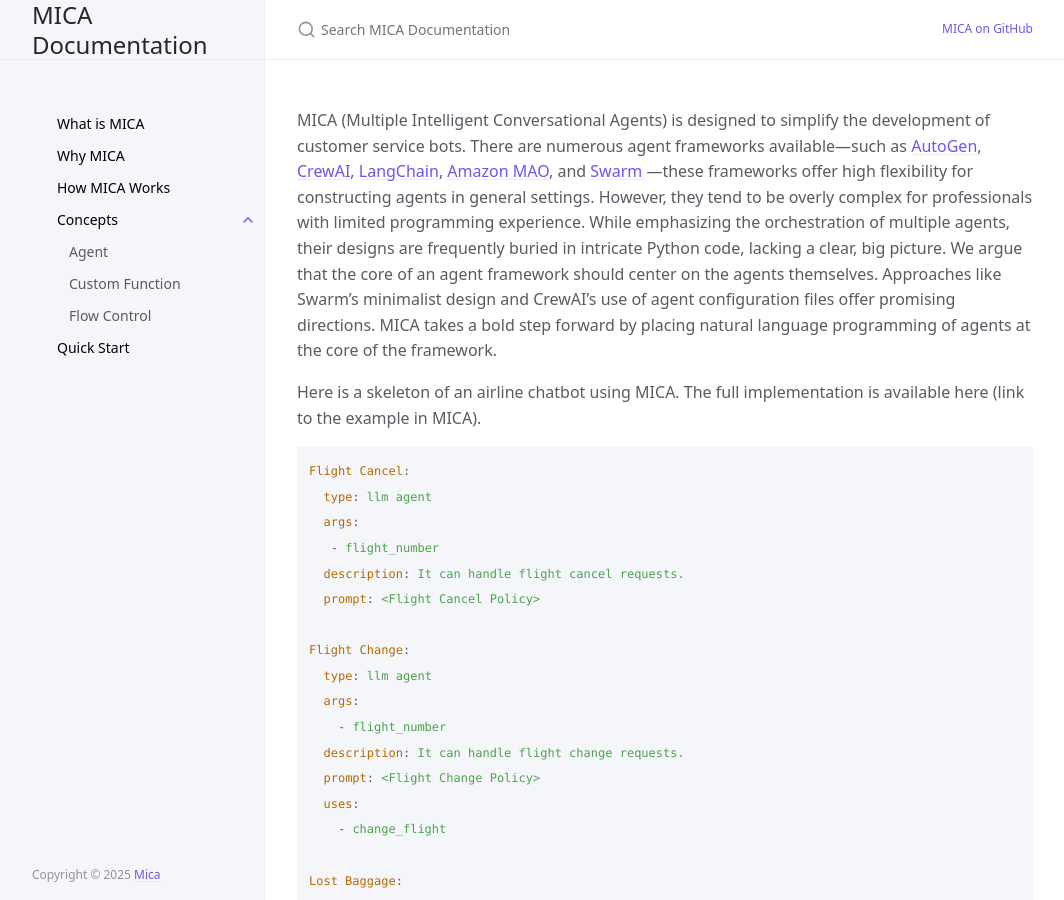
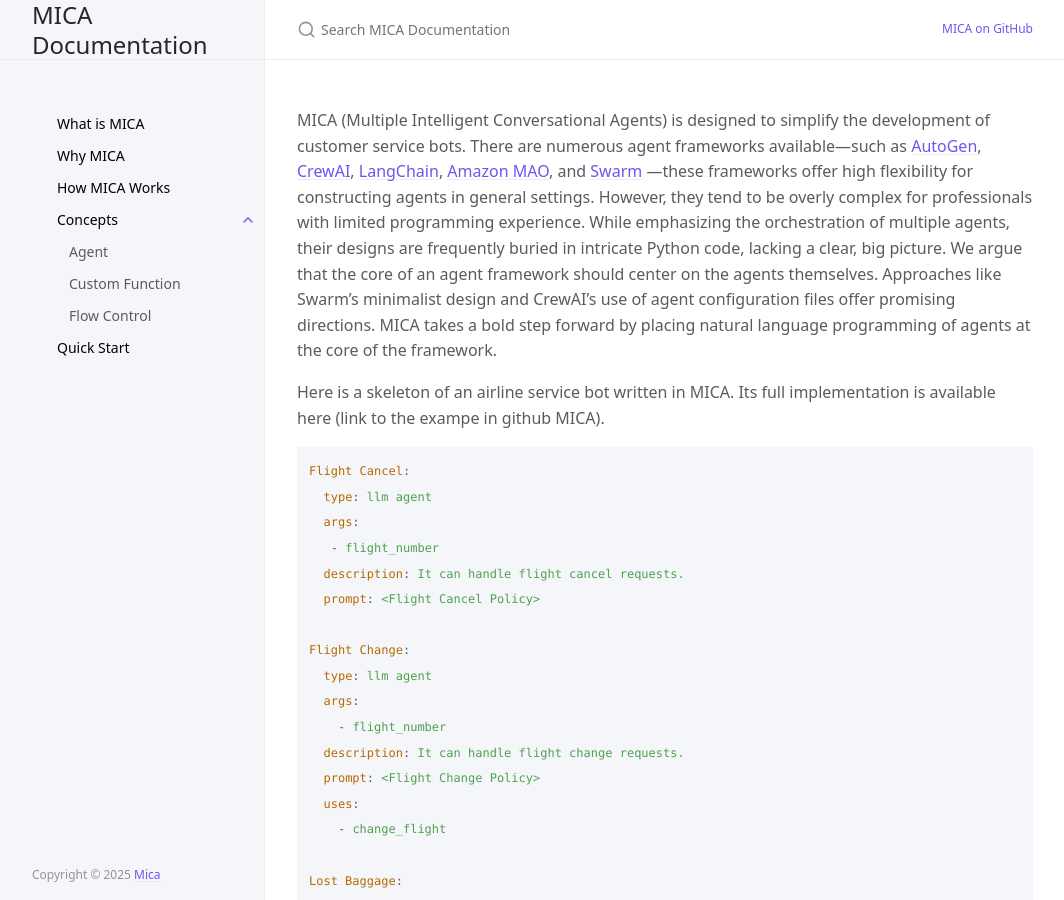
Before and after one commit to Mica-labs/Mica-labs.github.io, a Jekyll site: the page built from index.md, in a window 1280 px wide and 900 px high. Shown: the whole window, without its empty margins (107-1171 px from the left). Built offline with Jekyll 4.4.1, drawn with Linux system fonts in a browser that asks for light colours; cached includes are drawn as plain includes.

Commit message:
Update index.md

````diff
--- a/index.md
+++ b/index.md
@@ -9,7 +9,7 @@ permalink: /
 MICA (Multiple Intelligent Conversational Agents) is designed to simplify the development of customer service bots. There are numerous agent frameworks available—such as [AutoGen](https://github.com/microsoft/autogen), [CrewAI](https://github.com/crewAIInc/crewAI), [LangChain](https://github.com/langchain-ai/langchain), [Amazon MAO](https://github.com/awslabs/multi-agent-orchestrator), and [Swarm](https://github.com/openai/swarm) —these frameworks offer high flexibility for constructing agents in general settings. However, they tend to be overly complex for professionals with limited programming experience.
 While emphasizing the orchestration of multiple agents, their designs are frequently buried in intricate Python code, lacking a clear, big picture. We argue that the core of an agent framework should center on the agents themselves. Approaches like Swarm’s minimalist design and CrewAI’s use of agent configuration files offer promising directions.  MICA takes a bold step forward by placing natural language programming of agents at the core of the framework.
 
-Here is a skeleton of an airline chatbot using MICA. The full implementation is available here (link to the example in MICA).
+Here is a skeleton of an airline service bot written in MICA. Its full implementation is available here (link to the exampe in github MICA).
 
 ```yaml
 Flight Cancel:
````
